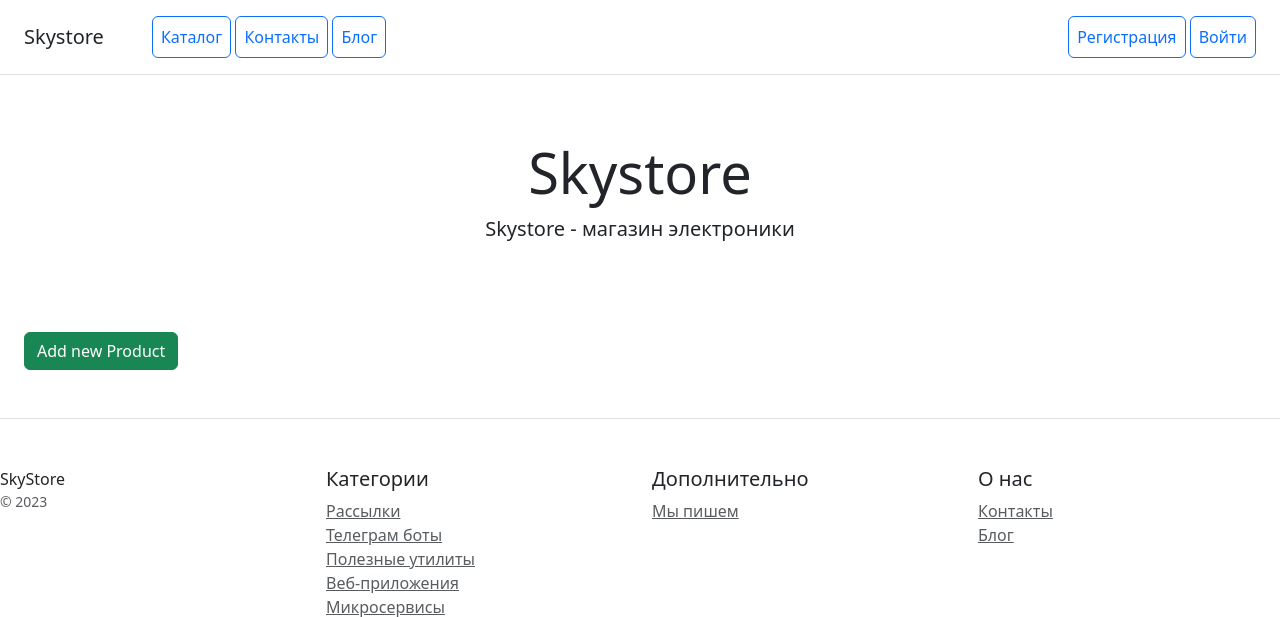
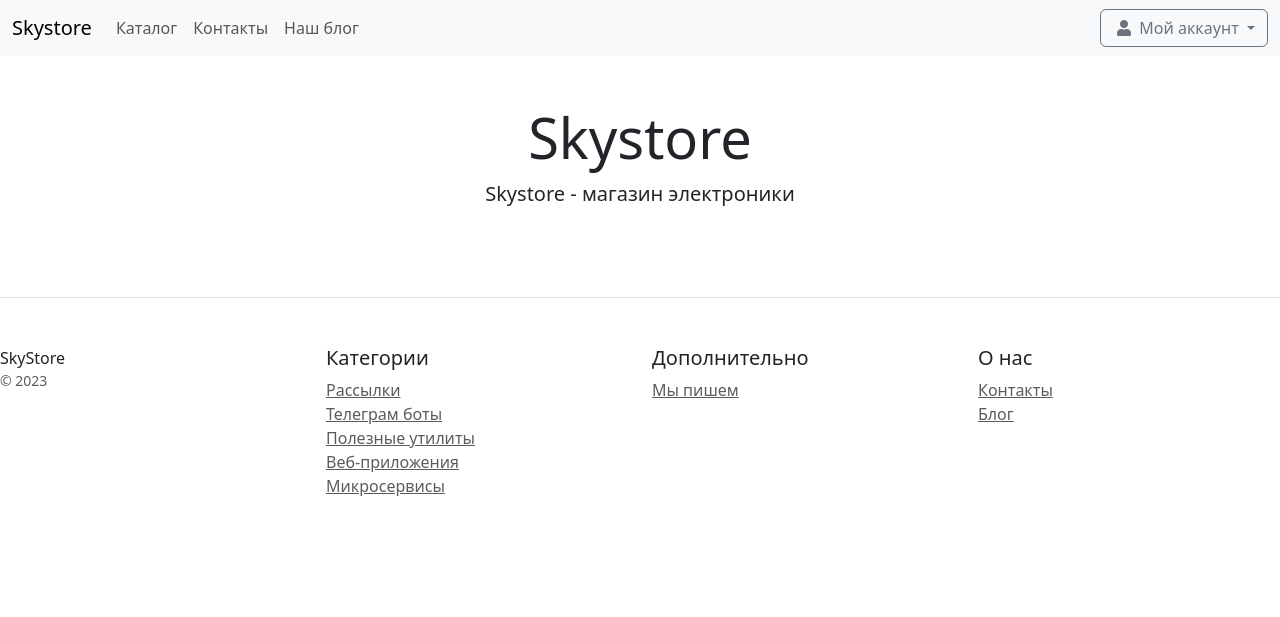
Before and after one commit to semenova-ee/semenova_hw19.2, a Django app: template catalog/templates/catalog/index.html in a window 1280 px wide. Shown: the top 617 px of the page. Run offline with Django 4.2, Linux system fonts and the light colour scheme; the template is opened without the code that fills it, so the values that code supplies are empty; some libraries are stand-ins or nearby versions.

Commit message:
homework 22.2 #1

```diff
--- a/catalog/models.py
+++ b/catalog/models.py
@@ -1,4 +1,5 @@
 from django.db import models
+from members.models import CustomUser
 
 
 class Category(models.Model):
@@ -12,6 +13,7 @@ class Product(models.Model):
     description = models.TextField()
     image = models.ImageField(upload_to="imgs", blank=True)
     category = models.ForeignKey(Category, on_delete=models.CASCADE)
+    user = models.ForeignKey(CustomUser,on_delete=models.CASCADE, default=1)
     price = models.IntegerField(blank=True)
     created_at = models.DateField(auto_now_add=True, blank=True)
     updated_at = models.DateField(auto_now=True, blank=True)
--- a/catalog/templates/catalog/head.html
+++ b/catalog/templates/catalog/head.html
@@ -5,21 +5,53 @@
     <meta name="viewport" content="width=device-width, initial-scale=1">
     <title>{% block title %}Skystore{% endblock %}</title>
     <link href="https://cdn.jsdelivr.net/npm/bootstrap@5.3.2/dist/css/bootstrap.min.css" rel="stylesheet" integrity="sha384-T3c6CoIi6uLrA9TneNEoa7RxnatzjcDSCmG1MXxSR1GAsXEV/Dwwykc2MPK8M2HN" crossorigin="anonymous">
+    <link rel="stylesheet" href="https://cdnjs.cloudflare.com/ajax/libs/font-awesome/5.15.1/css/all.min.css" integrity="sha384-B4gt1jrGC7Jh4AgTPSdUtOBvfO8sh+Wy9Q6jZ4r2Hb8Jl1D83/nyBhIi4E6bpn" crossorigin="anonymous">
 </head>
 <body>
-<div class="d-flex flex-column flex-md-row align-items-center p-3 px-md-4 mb-3 bg-white border-bottom box-shadow">
-    <h5 class="my-0 mr-md-auto font-weight-normal">Skystore</h5>
-    <nav class="ms-5">
-        <a class="p-2 btn btn-outline-primary" href="/">Каталог</a>
-        <a class="p-2 btn btn-outline-primary" href="/about/">Контакты</a>
-        <a class="p-2 btn btn-outline-primary" href="/blog/">Блог</a>
-    </nav>
-        <div class="ms-auto">
-        {% if user.is_authenticated %}
-            <a class="p-2 btn btn-outline-primary" href="{% url 'members:logout' %}">Выйти</a>
-        {% else %}
-            <a class="p-2 btn btn-outline-primary" href="{% url 'members:register_user' %}">Регистрация</a>
-            <a class="p-2 btn btn-outline-primary" href="{% url 'members:login' %}">Войти</a>
-        {% endif %}
+
+<nav class="navbar navbar-expand-lg navbar-light bg-light">
+    <div class="container-fluid">
+        <a class="navbar-brand" href="/">Skystore</a>
+
+        <button class="navbar-toggler" type="button" data-toggle="collapse" data-target="#navbarNav" aria-controls="navbarNav" aria-expanded="false" aria-label="Toggle navigation">
+            <span class="navbar-toggler-icon"></span>
+        </button>
+
+        <div class="collapse navbar-collapse" id="navbarNav">
+            <ul class="navbar-nav me-auto">
+                <li class="nav-item">
+                    <a class="nav-link" href="/">Каталог</a>
+                </li>
+                <li class="nav-item">
+                    <a class="nav-link" href="/about/">Контакты</a>
+                </li>
+                <li class="nav-item">
+                    <a class="nav-link" href="/blog/">Наш блог</a>
+                </li>
+            </ul>
+            <div class="dropdown">
+                <button class="btn btn-outline-secondary dropdown-toggle" type="button" id="profileDropdown" data-bs-toggle="dropdown" aria-expanded="false">
+                    <i class="fas fa-user mx-1"></i> Мой аккаунт
+                </button>
+                {% if user.is_authenticated %}
+                <ul class="dropdown-menu dropdown-menu-end">
+                    <li><a class="dropdown-item" href="{% url 'members:profile_user' user.id %}">Мой аккаунт</a></li>
+                    <li><a class="dropdown-item" href="{% url 'members:logout' %}">Выйти</a></li>
+                </ul>
+                {% else %}
+                <ul class="dropdown-menu dropdown-menu-end">
+                    <li><a class="dropdown-item" href="{% url 'members:login' %}">Войти</a></li>
+                    <li><a class="dropdown-item" href="{% url 'members:register_user' %}">Регистрация</a></li>
+                </ul>
+                {% endif %}
+            </div>
+        </div>
     </div>
-</div>
+</nav>
+
+<!-- Include Bootstrap JS and other scripts -->
+<script src="https://code.jquery.com/jquery-3.5.1.slim.min.js"></script>
+<script src="https://cdn.jsdelivr.net/npm/@popperjs/core@2.9.1/dist/umd/popper.min.js"></script>
+<script src="https://maxcdn.bootstrapcdn.com/bootstrap/5.3.2/js/bootstrap.min.js"></script>
+</body>
+</html>
--- a/catalog/templates/catalog/index.html
+++ b/catalog/templates/catalog/index.html
@@ -24,16 +24,21 @@
                     <div class="card-body text-center mx-auto">
                         <div class='cvp'>
                             <h5 class="card-title font-weight-bold">{{ product.name }}</h5>
+                            <h5 class="card-title font-weight-bold">Owner: {{ product.user.username }}</h5>
                             <h6 class="card-text">{{ product.description|slice:":100" }}</h6>
                             <p class="card-text">${{ product.price }}</p>
                             {% if product.active_version %}
-                                <p class="card-text">Active Version: {{ product.active_version.version_name }}</p>
+                                <p class="card-text">Актвиная версия: {{ product.active_version.version_name }}</p>
                             {% endif %}
-                            <a href="{% url 'catalog:product_detail' product.id %}" class="btn btn-outline-dark px-auto my-2">View Details</a><br />
-                            <a href="#" class="btn btn-outline-primary px-auto my-2">Add to Cart</a>
-                            <a href="{% url 'catalog:product_update' product.id %}" class="btn btn-outline-primary">Update</a>
-                            <a href="{% url 'catalog:product_delete' product.id %}" class="btn btn-outline-danger">Delete</a>
-                            <a href="{% url 'catalog:version_create' product.id %}" class="btn btn-outline-success">Add Version</a>
+                            <a href="{% url 'catalog:product_detail' product.id %}" class="btn btn-outline-dark px-auto my-2">Посмотреть детали</a><br />
+                            <a href="#" class="btn btn-outline-primary px-auto my-2">Добавить в корзину</a>
+
+                            {% if product.user.email == user.email %}
+                            <!-- The user is the owner of the product -->
+                            <a href="{% url 'catalog:product_update' product.id %}" class="btn btn-outline-primary">Изменить</a>
+                            <a href="{% url 'catalog:product_delete' product.id %}" class="btn btn-outline-danger">Удалить</a>
+                            <a href="{% url 'catalog:version_create' product.id %}" class="btn btn-outline-success">Добавить версию</a>
+                            {% endif %}
 
                         </div>
                     </div>
@@ -41,8 +46,11 @@
             </div>
         {% endfor %}
     </div>
-    <div class="col-md-3 col-10 mt-5">
-        <a href="{% url 'catalog:product_create' %}" class="btn btn-success">Add new Product</a>
-    </div>
+    {% if user.is_authenticated %}
+        <div class="col-md-3 col-10 mt-5">
+            <a href="{% url 'catalog:product_create' %}" class="btn btn-success">Добавить новый продукт</a>
+        </div>
+    {% endif %}
+
 </div>
 {% endblock %}
--- a/catalog/templates/catalog/product_confirm_delete.html
+++ b/catalog/templates/catalog/product_confirm_delete.html
@@ -1,4 +1,4 @@
-{% extends 'blog/base.html' %}
+{% extends 'catalog/base.html' %}
 {% block title %}Confirm Deletion{% endblock %}
 
 {% block content %}
--- a/catalog/templates/catalog/product_form.html
+++ b/catalog/templates/catalog/product_form.html
@@ -1,4 +1,4 @@
-{% extends 'blog/base.html' %}
+{% extends 'catalog/base.html' %}
 {% load crispy_forms_tags %}
 
 {% block title %}
--- a/catalog/templates/catalog/version_form.html
+++ b/catalog/templates/catalog/version_form.html
@@ -1,4 +1,4 @@
-{% extends 'blog/base.html' %}
+{% extends 'catalog/base.html' %}
 {% load crispy_forms_tags %}
 
 {% block content %}
--- a/catalog/views.py
+++ b/catalog/views.py
@@ -33,6 +33,12 @@ class ProductCreateView(CreateView):
     form_class = ProductForm
     success_url = reverse_lazy('catalog:index')
 
+    def form_valid(self, form):
+        # Set the owner (user) before saving the form
+        form.instance.user = self.request.user
+        return super().form_valid(form)
+
+
 
 class ProductUpdateView(UpdateView):
     model = Product
--- a/members/urls.py
+++ b/members/urls.py
@@ -1,5 +1,5 @@
 from django.urls import path
-from .views import login_user, logout_user, register_user
+from .views import login_user, logout_user, register_user, ProfileUser
 
 app_name = 'members'
 
@@ -7,4 +7,5 @@ urlpatterns = [
     path('login_user/', login_user, name="login"),
     path('logout_user/', logout_user, name='logout'),
     path('register_user/', register_user, name='register_user'),
+    path('profile_user/<int:pk>/', ProfileUser.as_view(), name='profile_user'),
 ]
```
Also changed, not shown: catalog/templates/catalog/product_detail.html (+6 -1 lines), members/forms.py (+7 -7 lines), members/templates/members/profile_user.html (added, +37 -0 lines).
